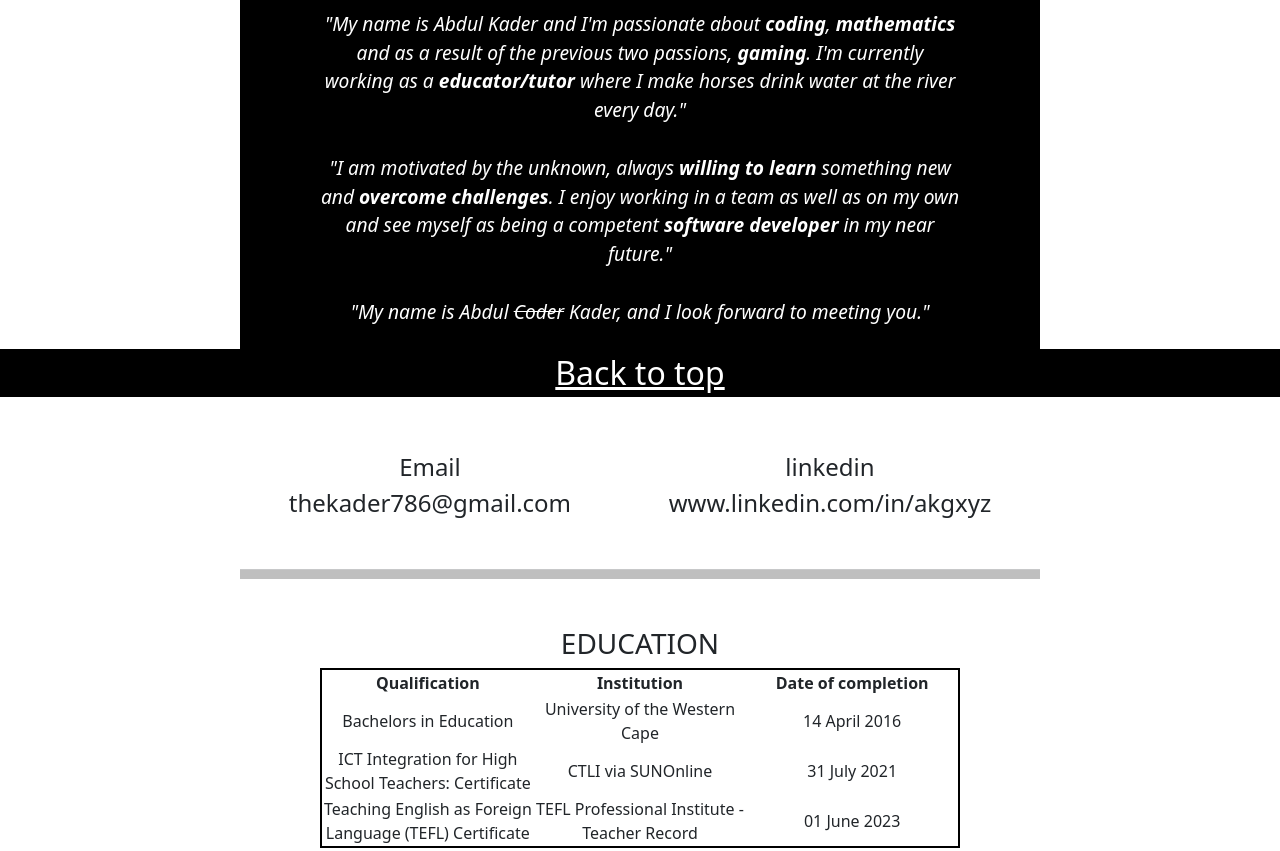
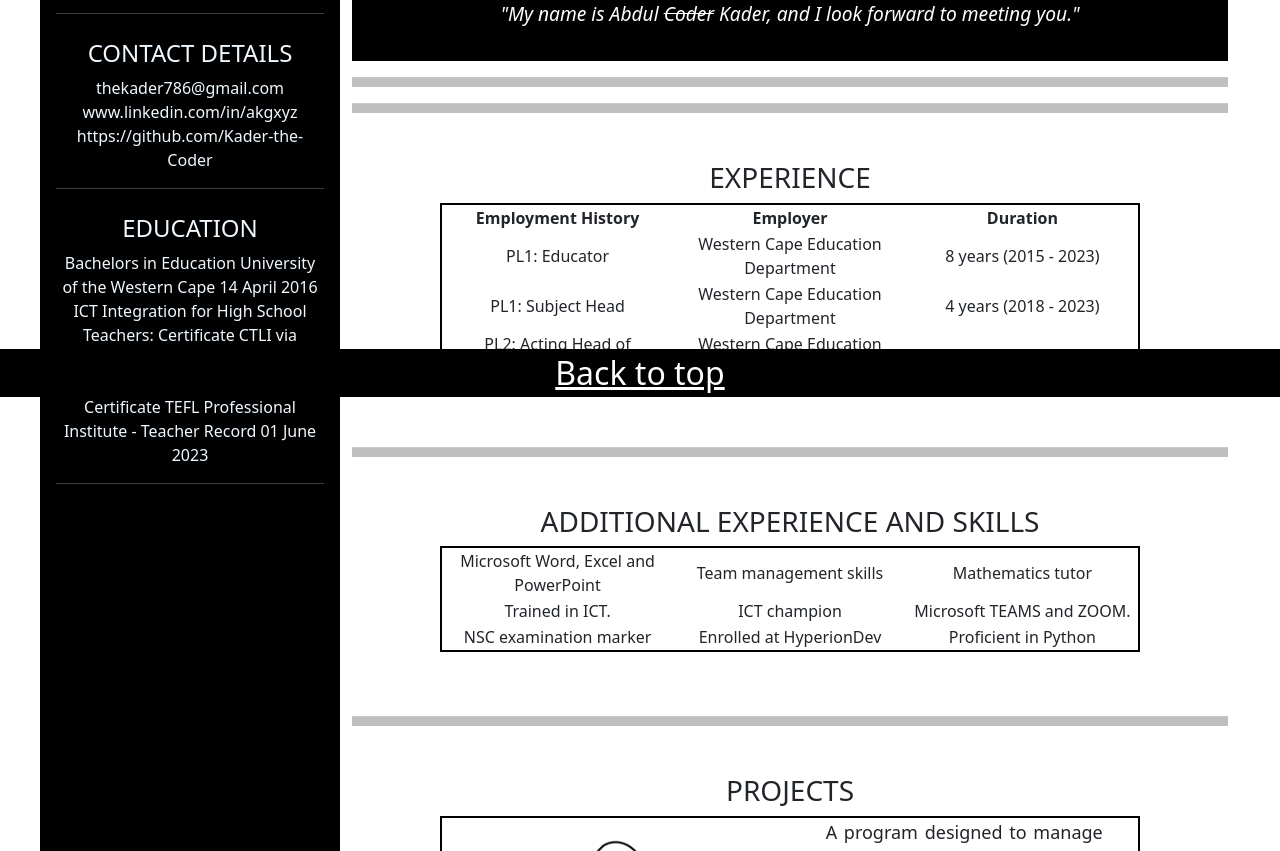
Before and after one commit to Kader-the-Coder/MyCV, a plain HTML site: page index.html in a window 1280 px wide. Shown: the part 403-1254 px from the top of the page. Drawn offline with nearby package versions, Linux system fonts and the light colour scheme.

Commit message:
more fixes

```diff
--- a/index.html
+++ b/index.html
@@ -2,7 +2,6 @@
 <html lang="eng-us">
 
 <head>
-
   <meta charset="UTF-8">
   <meta name="viewport" content="width=device-width, initial-scale=1, shrink-to-fit=no">
   <link rel="stylesheet" type="text/css" href="stylesheet.css">
@@ -11,23 +10,22 @@
         integrity="sha384-T3c6CoIi6uLrA9TneNEoa7RxnatzjcDSCmG1MXxSR1GAsXEV/Dwwykc2MPK8M2HN"
         crossorigin="anonymous">
   <title>AKG</title>
-    <link rel="shortcut icon" type="png" href="images/favicon.ico" >
+  <link rel="shortcut icon" type="ico" href="images/favicon.ico" >
 </head>
-<!-----------------Main heading and Profile Picture-------------------><body>
+<!-----------------Main heading and Profile Picture------------------->
+<body>
+  <div class="container">
     <header class="view-long">
       <u>CURRICULUM VITAE</u><br>
       <b>ABDUL KADER GAFOOR</b>
     </header>
-<header class="view-short">
-    <u>CV</u><br>
-    <b>AK GAFOOR</b>
-</header>
-<div id="general-format">
+  </div>
+  <div class="container" id="general-format">
     <br><br><br><br><br><br>
+    <div class="row">
+      <div id="sidebar" class="col-md-3">
         <picture>
         <!--Display a different picture based on the width of the browser-->
-    <source media="(max-width: 420px)"
-            srcset="images/profile_pic_small.jpg">
           <source media="(max-width: 640px)"
                   srcset="images/profile_pic_medium.jpg">
           <source media="(min-width: 640px)"
@@ -36,6 +34,25 @@
                src="images/profile_pic_large.jpg"
                alt="A friendly looking face">
         </picture>
+        <hr>
+        <h4>CONTACT DETAILS</h4>
+        <div>thekader786@gmail.com</div>
+        <div>www.linkedin.com/in/akgxyz</div>
+        <div>https://github.com/Kader-the-Coder</div>
+        <hr>
+        <h4>EDUCATION</h4>
+          Bachelors in Education
+          University of the Western Cape
+          14 April 2016
+          ICT Integration for High School Teachers: Certificate
+          CTLI via SUNOnline
+          31 July 2021
+          Teaching English as Foreign Language (TEFL) Certificate
+          TEFL Professional Institute - Teacher Record
+          01 June 2023
+        <hr>
+      </div>
+      <div class="col-md">
       <p id="biography">
         <em>
         <br>"My name is Abdul Kader and I'm passionate about
@@ -54,39 +71,8 @@
         to meeting you."
         </em>
       </p>
-    <hr><!--------------------Contact details--------------------------->
-    <p>
-    <div class="wrapper">
-        <div class="one">Email<br>thekader786@gmail.com</div>
-        <div class="two">linkedin<br>www.linkedin.com/in/akgxyz</div>
-    </div>
-    </p>
       <hr><!---------------------Qualifications--------------------------->
-    <h3>EDUCATION</h3>
-    <table style="overflow-x: scroll;">
-    <tbody>
-        <tr>
-        <th>Qualification</th>
-        <th>Institution</th>
-        <th>Date of completion</th>
-        </tr>
-        <tr>
-        <td>Bachelors in Education</td>
-        <td>University of the Western Cape</td>
-        <td>14 April 2016</td>
-        </tr>
-        <tr>
-        <td>ICT Integration for High School Teachers: Certificate</td>
-        <td>CTLI via SUNOnline</td>
-        <td>31 July 2021</td>
-        </tr>
-        <tr>
-        <td>Teaching English as Foreign Language (TEFL) Certificate</td>
-        <td>TEFL Professional Institute - Teacher Record</td>
-        <td>01 June 2023</td>
-        </tr>
-    </tbody>
-    </table>
+
       <hr><!-------------------------Experience--------------------------->
       <h3>EXPERIENCE</h3>
       <table>
@@ -179,9 +165,13 @@
       </table>
       <hr>
     </div>
+</div>
 <br><br><br><br><br><br>
+<div class="container">
   <footer>
     <a href="#top">Back to top</a>
   </footer>
+</div>
+</div>
 </body>
 </html>
--- a/stylesheet.css
+++ b/stylesheet.css
@@ -1,22 +1,4 @@
 html {background-color:black;}
-/* Lines 2 to 19 makes the header text change based on window width*/
-.view-long{
-  display:block;
-}
-
-.view-short{
-  display:none;
-}
-
-@media screen and (max-width: 420px) {
-  .view-long{
-     display:none;
-  }
-
-  .view-short{
-     display:block;
-  }
-}
 
 header {
   position: fixed;
@@ -46,8 +28,16 @@ footer {
 footer a {color:white;}
 
 
+#sidebar {
+  padding: 1rem;
+  min-width: 208px;
+  background-color:black;
+  color: aliceblue;
+  text-align: center;
+}
+
 #general-format {
-  max-width: 800px;
+  max-width: 1200px;
   margin: auto;
   background-color: white;
 }
@@ -100,20 +90,3 @@ table {
   border: 2px solid black;
   border-collapse: collapse;
 }
-
-.wrapper {
-  display: grid;
-  font-size: x-large;
-  text-align: center;
-  grid-template-columns:repeat(2, auto);
-}
-
-.one {
-  grid-column: 1 ;
-  grid-row: 1;
-}
-
-.two {
-  grid-column: 2 ;
-  grid-row: 1;
-}
```
Also changed, not shown: images/favicon.ico (added), images/favicon.png (added), images/me_icon.png (deleted). Lines whose indentation alone changed are shown as unchanged.
